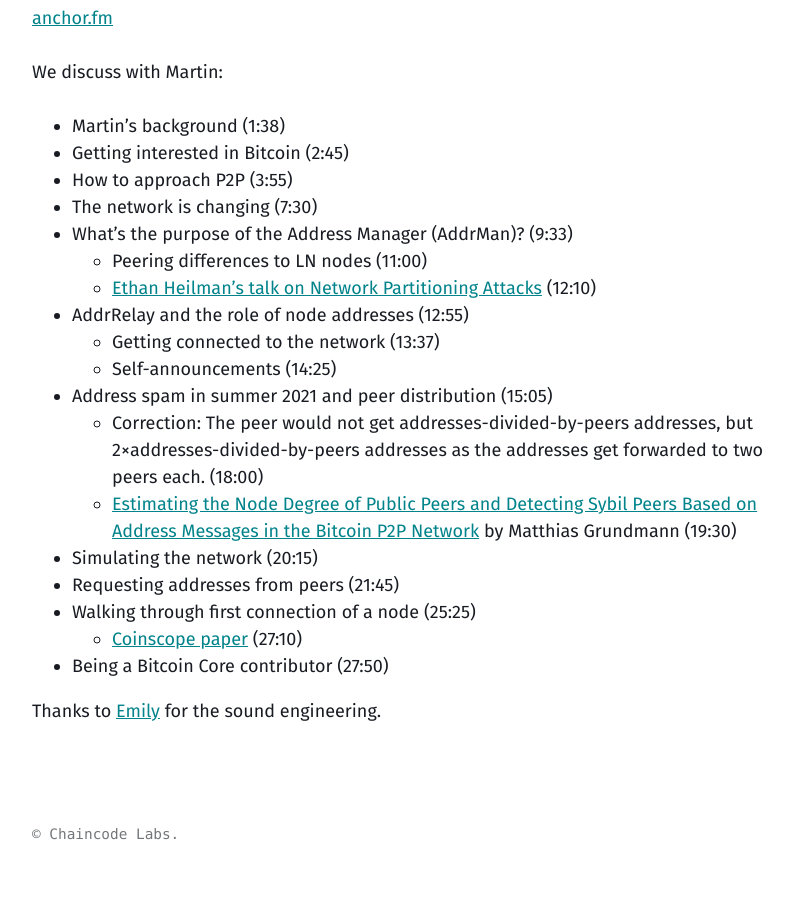
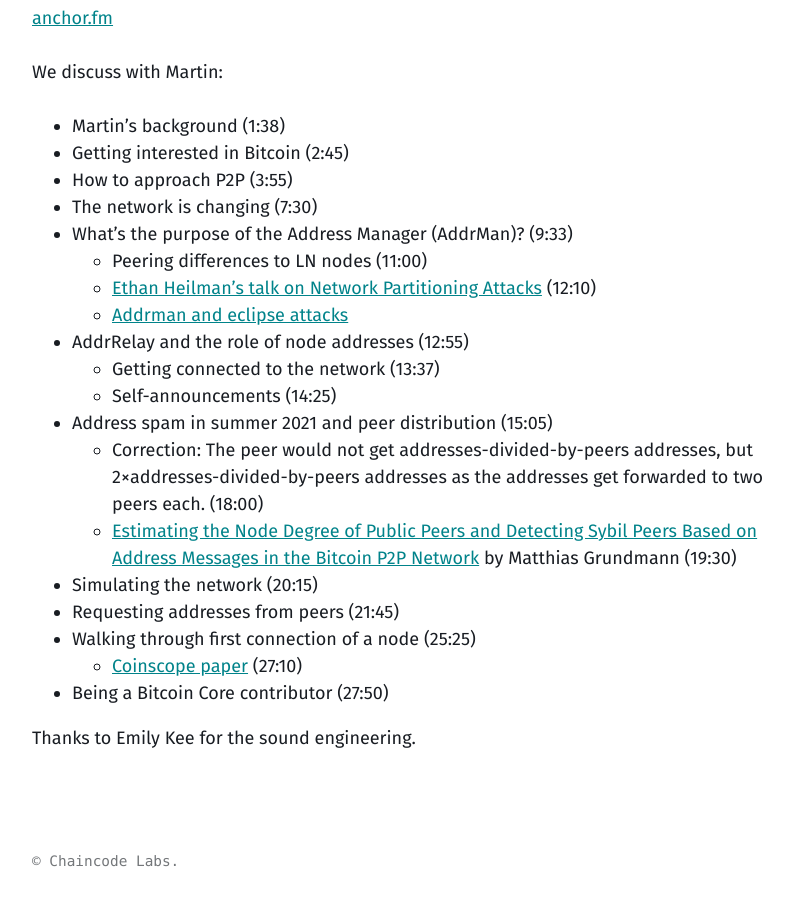
Before and after one commit to chaincodelabs/podcast-website, a Jekyll site: the page built from _posts/2022-05-12-martin-zumsande-21-AddrRelay.md, in a window 1280 px wide and 900 px high, scrolled down 623 px. Shown: the whole window, without its empty margins (40-833 px from the left). Built offline with Jekyll 4.4.1, drawn with Linux system fonts in a browser that asks for light colours; before the commit the page ends 1496 px from its top, so only the background shows below that.

Commit message:
add anchor links and notes fixups

```diff
--- a/_posts/2022-05-12-martin-zumsande-21-AddrRelay.md
+++ b/_posts/2022-05-12-martin-zumsande-21-AddrRelay.md
@@ -8,9 +8,9 @@ tags:
 
 [Martin Zumsande](https://twitter.com/Lightlike1) joins us to tell us about the address spam in the summer of 2021 and his interests in AddrRelay and Bitcoin Core development.
 
-<iframe src="FIXME" height="102px" width="400px" frameborder="0" scrolling="no"></iframe>
+<iframe src="https://anchor.fm/chaincode/embed/episodes/Martin-Zumsande-and-Address-Relay---Episode-20-e1if91d" height="102px" width="400px" frameborder="0" scrolling="no"></iframe>
 
-[anchor.fm](FIXME)
+[anchor.fm](https://anchor.fm/chaincode/episodes/Martin-Zumsande-and-Address-Relay---Episode-20-e1if91d)
 
 We discuss with Martin:
 
@@ -21,6 +21,7 @@ We discuss with Martin:
 - What's the purpose of the Address Manager (AddrMan)? (9:33)
     - Peering differences to LN nodes (11:00)
     - [Ethan Heilman's talk on Network Partitioning Attacks](https://btctranscripts.com/chaincode-labs/chaincode-residency/2019-06-12-ethan-heilman-network-partitioning-attacks/) (12:10)
+    - [Addrman and eclipse attacks](https://github.com/bitcoin-core/bitcoin-devwiki/wiki/Addrman-and-eclipse-attacks)
 - AddrRelay and the role of node addresses (12:55)
     - Getting connected to the network (13:37)
     - Self-announcements (14:25)
@@ -33,4 +34,4 @@ We discuss with Martin:
     - [Coinscope paper](https://www.cs.umd.edu/projects/coinscope/coinscope.pdf) (27:10)
 - Being a Bitcoin Core contributor (27:50)
 
-Thanks to [Emily](#FIXME) for the sound engineering.
+Thanks to Emily Kee for the sound engineering.
```
